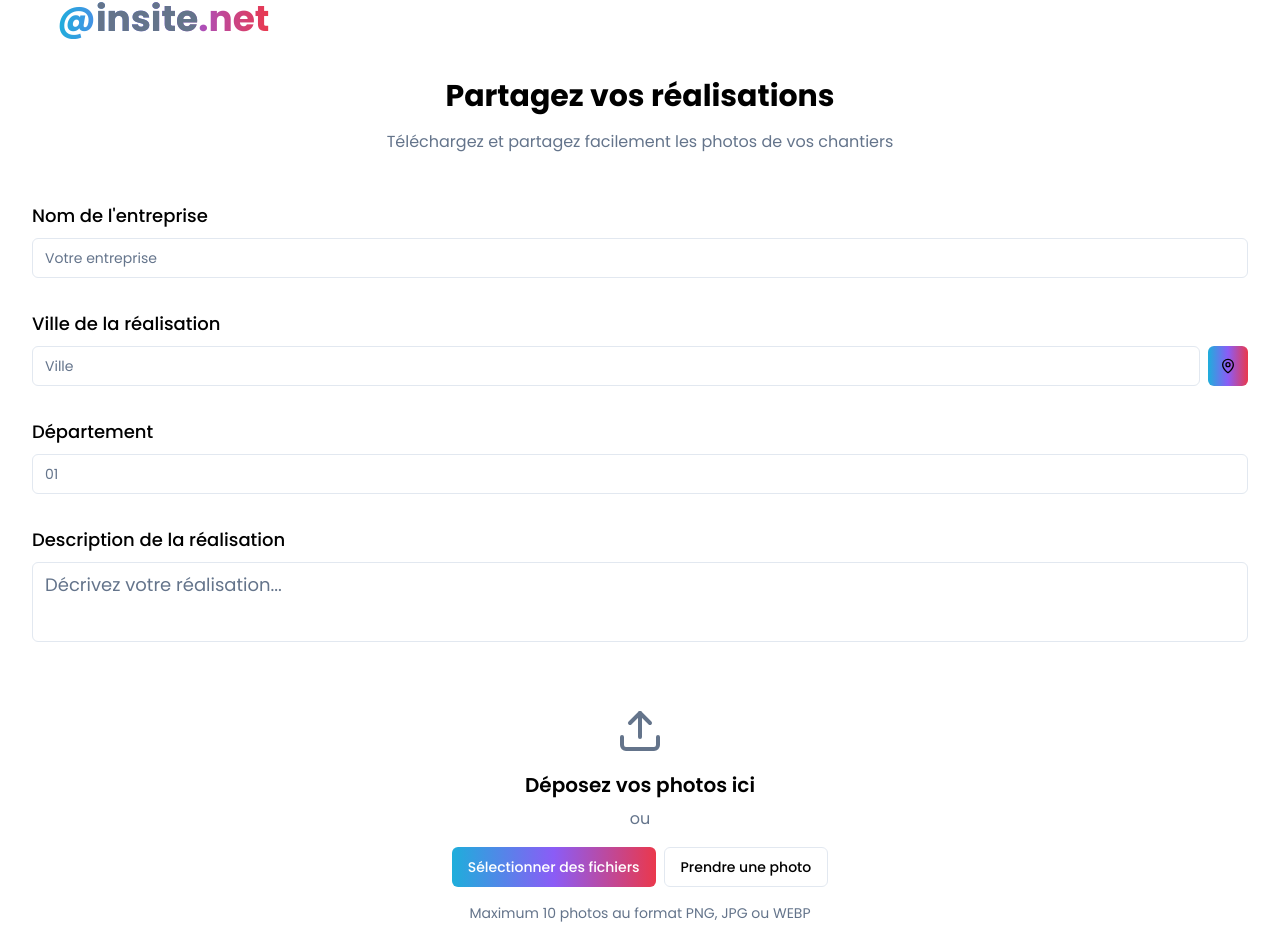
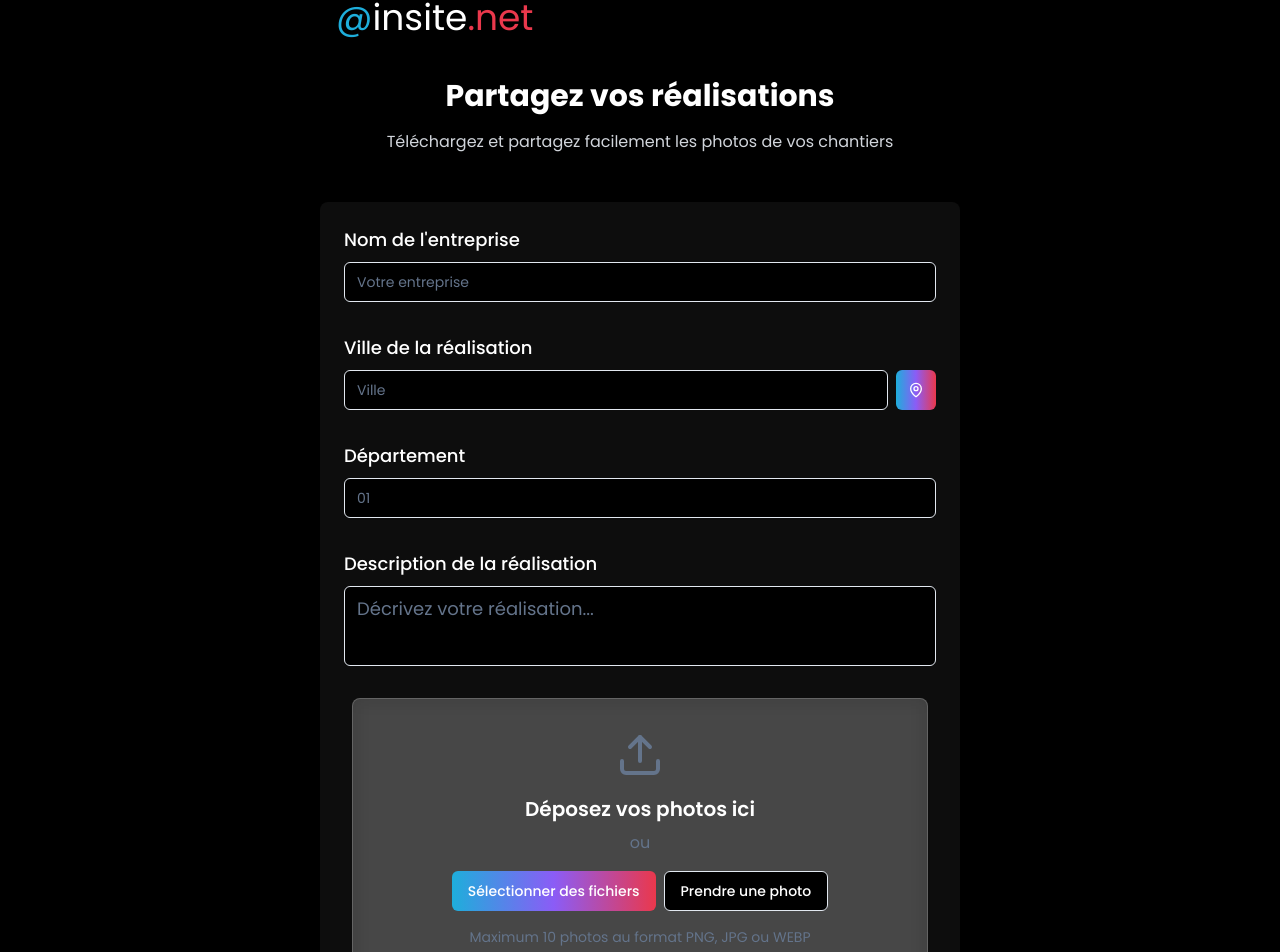
Before and after one commit to Hugonnet/ainsiteshare, a React (Vite) app: page / in a window 1280 px wide. Shown: the part 18-970 px from the top of the page. Built offline with nearby package versions, Linux system fonts and the light colour scheme.

Commit message:
Fix background color issue
Restores the black background that was previously removed from the application.
[skip gpt_engineer]

```diff
--- a/src/components/Header.tsx
+++ b/src/components/Header.tsx
@@ -3,16 +3,16 @@ import { motion } from "framer-motion";
 export const Header = () => {
   return (
     <header className="fixed top-0 left-0 right-0 z-50">
-      <div className="glass px-6 py-4">
+      <div className="bg-black/50 backdrop-blur-sm px-6 py-4">
         <motion.div
           initial={{ opacity: 0, y: -20 }}
           animate={{ opacity: 1, y: 0 }}
           transition={{ duration: 0.5 }}
-          className="container mx-auto flex items-center justify-between"
+          className="container mx-auto flex items-center justify-between max-w-2xl"
         >
-          <div className="logo-text text-4xl font-poppins">
+          <div className="text-4xl font-poppins">
             <span className="logo-at">@</span>
-            <span className="text-muted-foreground">insite</span>
+            <span className="text-white">insite</span>
             <span className="logo-domain">.net</span>
           </div>
         </motion.div>
--- a/src/index.css
+++ b/src/index.css
@@ -4,8 +4,8 @@
 
 @layer base {
   :root {
-    --background: 0 0% 100%;
-    --foreground: 222.2 84% 4.9%;
+    --background: 0 0% 0%;
+    --foreground: 210 40% 98%;
 
     --card: 0 0% 100%;
     --card-foreground: 222.2 84% 4.9%;
@@ -34,36 +34,6 @@
 
     --radius: 0.5rem;
   }
-
-  .dark {
-    --background: 222.2 84% 4.9%;
-    --foreground: 210 40% 98%;
-
-    --card: 222.2 84% 4.9%;
-    --card-foreground: 210 40% 98%;
-
-    --popover: 222.2 84% 4.9%;
-    --popover-foreground: 210 40% 98%;
-
-    --primary: 210 40% 98%;
-    --primary-foreground: 222.2 47.4% 11.2%;
-
-    --secondary: 217.2 32.6% 17.5%;
-    --secondary-foreground: 210 40% 98%;
-
-    --muted: 217.2 32.6% 17.5%;
-    --muted-foreground: 215 20.2% 65.1%;
-
-    --accent: 217.2 32.6% 17.5%;
-    --accent-foreground: 210 40% 98%;
-
-    --destructive: 0 62.8% 30.6%;
-    --destructive-foreground: 210 40% 98%;
-
-    --border: 217.2 32.6% 17.5%;
-    --input: 217.2 32.6% 17.5%;
-    --ring: 212.7 26.8% 83.9%;
-  }
 }
 
 html,
@@ -72,12 +42,14 @@ body,
   height: 100%;
   margin: 0;
   padding: 0;
+  background-color: black;
 }
 
 body {
   font-family: 'Poppins', sans-serif;
   -webkit-font-smoothing: antialiased;
   -moz-osx-font-smoothing: grayscale;
+  color: white;
 }
 
 .glass {
@@ -94,3 +66,23 @@ body {
   color: transparent;
   font-weight: bold;
 }
+
+.logo-at {
+  color: #1EAEDB;
+}
+
+.logo-domain {
+  color: #ea384c;
+}
+
+/* Ajout des styles pour les boutons dégradés */
+.gradient-button {
+  background: linear-gradient(to right, #1EAEDB, #8B5CF6, #ea384c);
+  color: white;
+  border: none;
+  transition: opacity 0.3s ease;
+}
+
+.gradient-button:hover {
+  opacity: 0.9;
+}
--- a/src/pages/Index.tsx
+++ b/src/pages/Index.tsx
@@ -3,18 +3,20 @@ import ProjectForm from "@/components/ProjectForm";
 
 const Index = () => {
   return (
-    <div className="min-h-screen bg-background">
+    <div className="min-h-screen bg-black">
       <Header />
-      <main className="container pt-24 pb-16">
+      <main className="container mx-auto px-4 pt-24 pb-16 max-w-2xl">
         <div className="text-center mb-12">
-          <h1 className="text-3xl font-bold mb-4">
+          <h1 className="text-3xl font-bold mb-4 text-white">
             Partagez vos réalisations
           </h1>
-          <p className="text-muted-foreground max-w-xl mx-auto">
+          <p className="text-gray-300 max-w-xl mx-auto">
             Téléchargez et partagez facilement les photos de vos chantiers
           </p>
         </div>
-        <ProjectForm />
+        <div className="bg-white/5 backdrop-blur-sm rounded-lg p-6">
+          <ProjectForm />
+        </div>
       </main>
     </div>
   );
```
